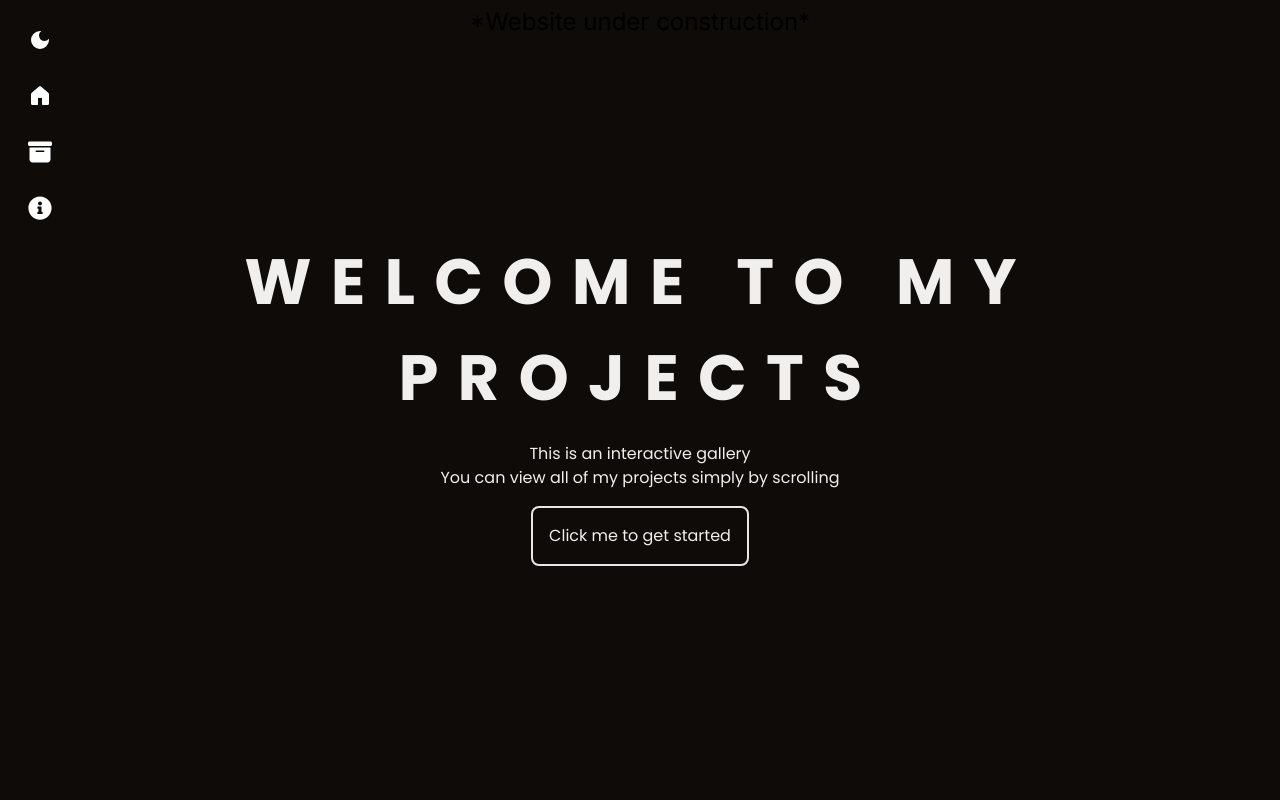
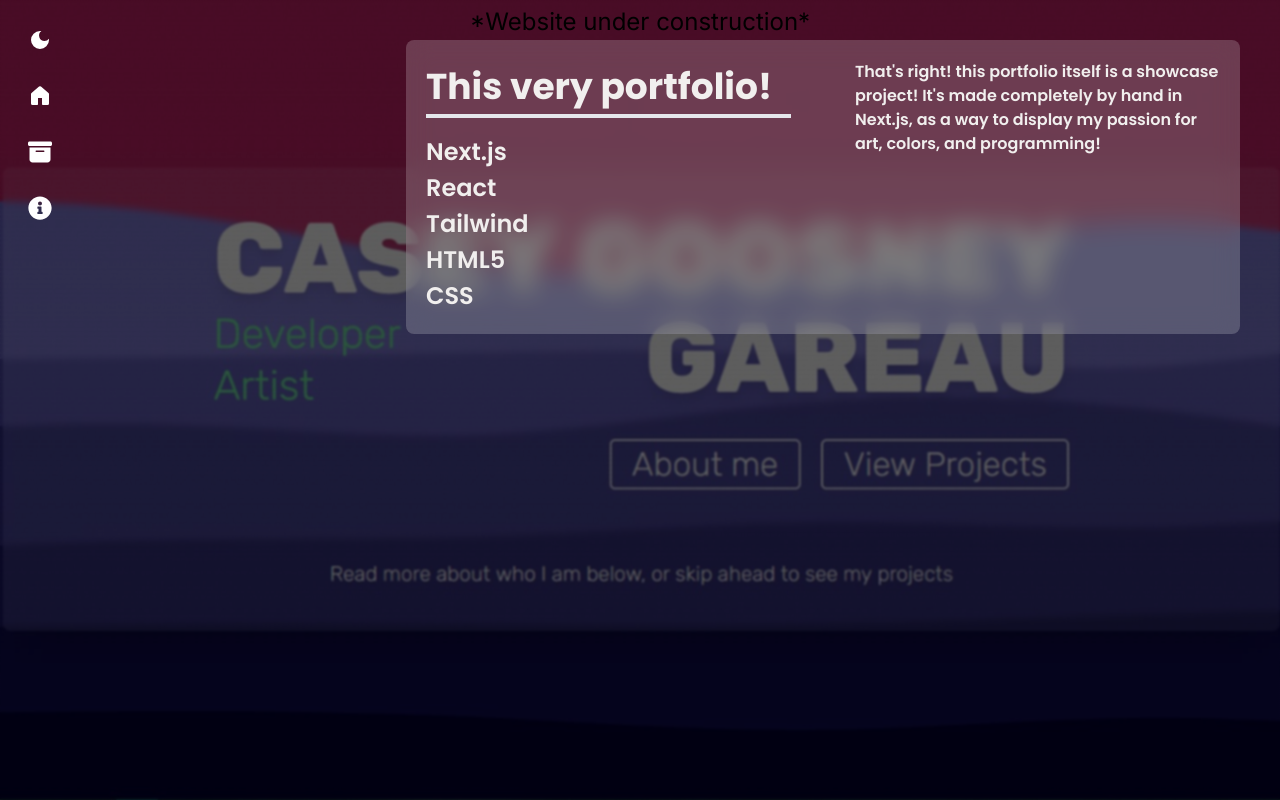
Before and after one commit to CaseSens/nextjs_portfolio, a Next.js app: page /projects in a window 1280 px wide. Built offline with nearby package versions, Linux system fonts and the light colour scheme.

Commit message:
added cards to projects view

```diff
--- a/src/app/globals.css
+++ b/src/app/globals.css
@@ -60,6 +60,10 @@ html {
   font-size: clamp(8px, 3vw, 16px);
 }
 
+.clamp-width-default {
+  font-size: clamp(1rem, 1vw, 3rem);
+}
+
 .clamp-padding-default {
   padding: clamp(24px, 3vw, 48px);
 }
--- a/src/app/projects/page.css
+++ b/src/app/projects/page.css
@@ -26,7 +26,6 @@ section {
 
     h2 {
       z-index: 2;
-
     }
 
     .clip-text {
@@ -45,6 +44,10 @@ h2 * {
   text-align: center;
   letter-spacing: 0.3em;
   color: hsl(0, 0, 80%);
-  width: 90vw;
-  max-width: 1200px;
 }
+
+.section-heading-card {
+  font-weight: 700;
+  letter-spacing: 0.3em;
+  color: hsl(0, 0, 80%);
+}
--- a/src/app/projects/page.tsx
+++ b/src/app/projects/page.tsx
@@ -57,7 +57,7 @@ const projectGallerySlides: ProjectGallerySlide[] = [
 export default function Projects() {
   const { applyObserver } = useViewportHooks();
   const TRANSITION_DELAY = 2000;
-  const [introDismissed, setIntroDismissed] = useState(false);
+  const [introDismissed, setIntroDismissed] = useState(true);
   const [hasAlpha, setHasAlpha] = useState(true);
   let introTimeout: ReturnType<typeof setTimeout> | null;
 
@@ -83,6 +83,15 @@ export default function Projects() {
   return (
     <main className="relative transition-colors duration-[2000ms] w-dvw h-dvh bg-bluestone text-textcream m-0 p-0 font-poppins">
       {!introDismissed ? (
+        <>
+          <img
+            style={{
+              opacity: hasAlpha ? "100" : "0",
+              transition: "opacity 2s ease",
+            }}
+            src="/flat-mountains_org.svg"
+            className="absolute w-full h-full"
+          />
           <div
             style={{
               opacity: hasAlpha ? "100" : "0",
@@ -105,6 +114,7 @@ export default function Projects() {
               </button>
             </div>
           </div>
+        </>
       ) : (
         <>
           {projectGallerySlides.map((slide) => (
@@ -123,7 +133,7 @@ interface ProjectSectionProps {
 
 const ProjectSection: React.FC<ProjectSectionProps> = ({ slide, useGrad }) => {
   return (
-    <section className="proj-section second">
+    <section className={`proj-section ${slide.title} font-poppins`}>
       <div className="outer">
         <div className="inner">
           <div
@@ -132,7 +142,22 @@ const ProjectSection: React.FC<ProjectSectionProps> = ({ slide, useGrad }) => {
             }}
             className="bg two"
           >
-            <h2 className="section-heading">{slide.title}</h2>
+            <div className="w-full h-full pointer-events-none backdrop-filter backdrop-blur-[1px]" />
+            <div className="absolute top-10 right-10 flex gap-16 h-max backdrop-filter backdrop-blur-md bg-white/20 p-5 rounded-lg">
+              <span className="w-full h-full flex flex-col gap-4 col-start-1">
+                <h2 className="clamp-width-medium font-bold border-b-4">
+                  {slide.title}
+                </h2>
+                <div className="flex flex-col font-semibold">
+                  {slide.skills.map((skill) => (
+                    <p className="clamp-width-small">{skill}</p>
+                  ))}
+                </div>
+              </span>
+              <span className="w-full h-full max-w-96 flex items-center justify-center clamp-width-default col-start-2 text-pretty font-semibold">
+                <h1>{slide.description}</h1>
+              </span>
+            </div>
           </div>
         </div>
       </div>
```
Lines whose indentation alone changed are shown as unchanged.
